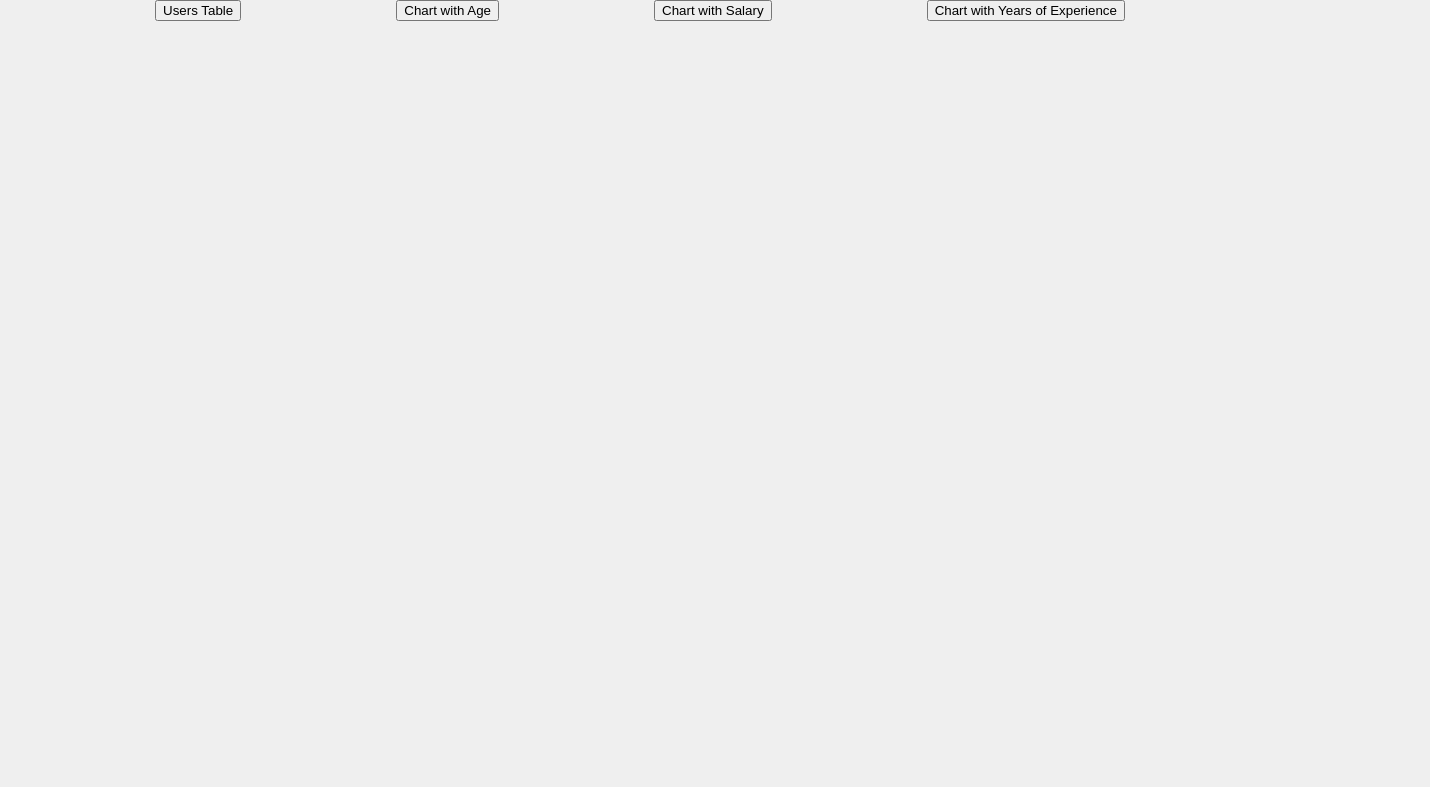
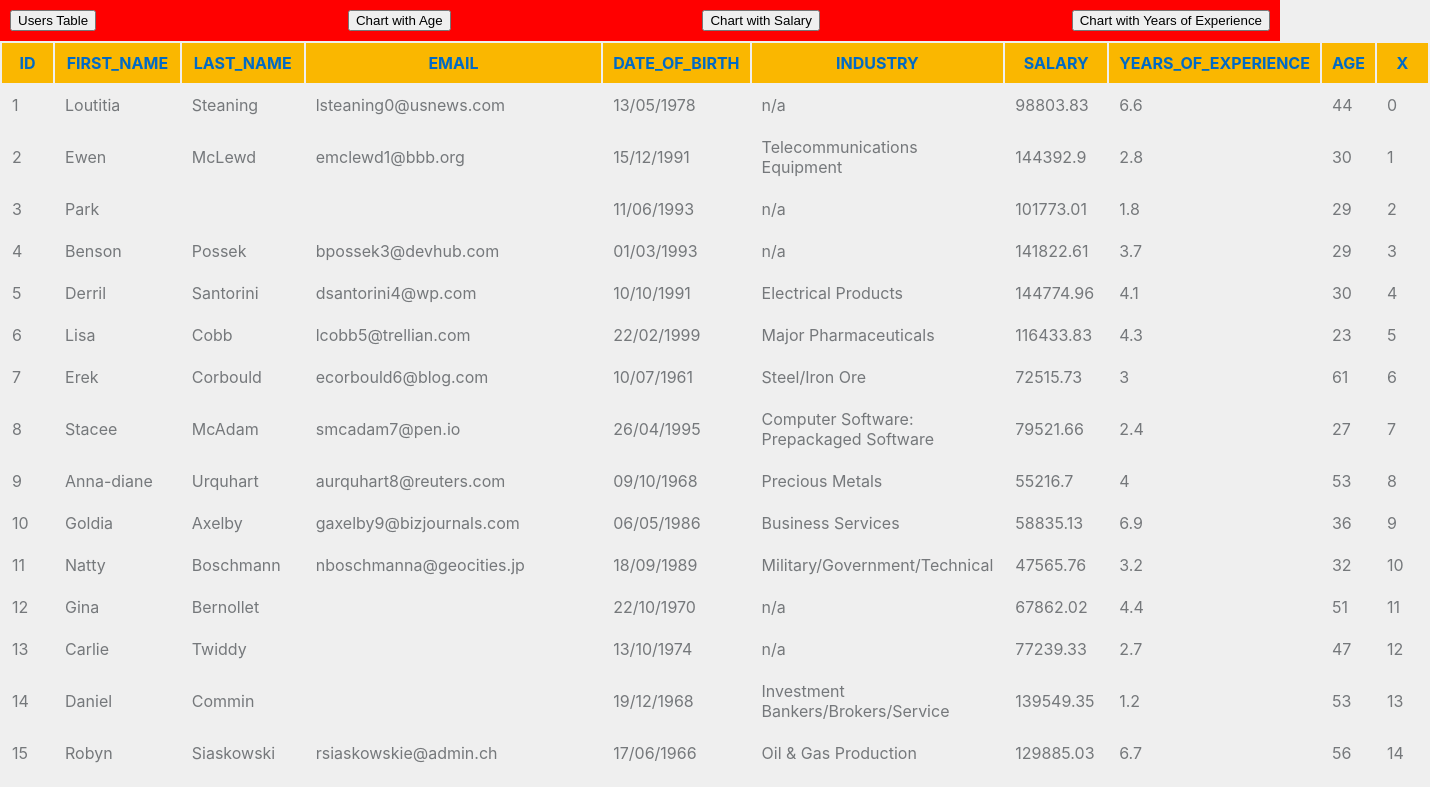
Before and after one commit to aftab97/react-ts-rtk-2022, a React (Create React App) app: page / in a window 1280 px wide. Shown: the top 787 px of the page, 1430 px wide, since content can reach past the window. Built offline with nearby package versions, Linux system fonts and the light colour scheme.

Commit message:
added scope and nav

```diff
--- a/src/App.tsx
+++ b/src/App.tsx
@@ -3,7 +3,7 @@ import { BrowserRouter, Route, Routes } from "react-router-dom";
 import { Chart } from "./Components/Chart";
 
 import { DynamicGraph } from "./Components/DynamicGraph";
-import { Home } from "./Components/Home";
+import { Nav } from "./Components/Nav";
 import { UsersTable } from "./Components/UsersTable";
 
 import { getUsers } from "./Store/Users/usersSlice";
@@ -13,13 +13,14 @@ export const App = () => {
     <>
       <BrowserRouter>
         <Routes>
-          <Route path="/" element={<Home />} />
-          <Route path="table" element={<UsersTable />} />
-          <Route path="charts" element={<Chart />}>
-            <Route path="1" element={<DynamicGraph type="age" />} />
-            <Route path="age" element={<DynamicGraph type="age" />} />
-            <Route path="yoe" element={<DynamicGraph type="yoe" />} />
-            <Route path="salary" element={<DynamicGraph type="salary" />} />
+          <Route path="/" element={<Nav />}>
+            <Route path="/" element={<UsersTable />} />
+            <Route path="charts" element={<Chart />}>
+              <Route path="1" element={<DynamicGraph type="age" />} />
+              <Route path="age" element={<DynamicGraph type="age" />} />
+              <Route path="yoe" element={<DynamicGraph type="yoe" />} />
+              <Route path="salary" element={<DynamicGraph type="salary" />} />
+            </Route>
           </Route>
         </Routes>
       </BrowserRouter>
--- a/src/Components/Home.tsx
+++ /dev/null
@@ -1,21 +0,0 @@
-import React from "react";
-import { useNavigate } from "react-router-dom";
-
-import "../Styles/styles.js";
-
-export const Home = () => {
-  const naigate = useNavigate();
-
-  return (
-    <div className="homescreen-container">
-      <button onClick={() => naigate("/table")}>Users Table</button>
-      <button onClick={() => naigate("/charts/age")}>Chart with Age</button>
-      <button onClick={() => naigate("/charts/salary")}>
-        Chart with Salary
-      </button>
-      <button onClick={() => naigate("/charts/yoe")}>
-        Chart with Years of Experience
-      </button>
-    </div>
-  );
-};
--- /dev/null
+++ b/src/Components/Nav.tsx
@@ -0,0 +1,23 @@
+import React from "react";
+import { Outlet, useNavigate } from "react-router-dom";
+
+import "../Styles/styles.js";
+
+export const Nav = () => {
+  const navigate = useNavigate();
+  return (
+    <>
+      <nav>
+        <button onClick={() => navigate("/")}>Users Table</button>
+        <button onClick={() => navigate("/charts/age")}>Chart with Age</button>
+        <button onClick={() => navigate("/charts/salary")}>
+          Chart with Salary
+        </button>
+        <button onClick={() => navigate("/charts/yoe")}>
+          Chart with Years of Experience
+        </button>
+      </nav>
+      <Outlet />
+    </>
+  );
+};
--- a/src/Components/UsersTable.tsx
+++ b/src/Components/UsersTable.tsx
@@ -1,6 +1,7 @@
 import { DataGrid, GridColumns, GridToolbar } from "@mui/x-data-grid";
 import React, { useEffect } from "react";
 import { useDispatch, useSelector } from "react-redux";
+import { Outlet } from "react-router-dom";
 import { AppDispatch, selectUsers } from "../Store/store";
 import { getUsers } from "../Store/Users/usersSlice";
 
@@ -45,7 +46,11 @@ export const UsersTable = () => {
   const getHeader = () => {
     var keys = getKeys();
     return keys?.map((key, index) => {
-      return <th key={key}>{key.toUpperCase()}</th>;
+      return (
+        <th key={key} scope="col">
+          {key.toUpperCase()}
+        </th>
+      );
     });
   };
 
@@ -65,6 +70,7 @@ export const UsersTable = () => {
 
   return (
     <>
+      <Outlet />
       {usersFetched.users.length > 0 && (
         <div>
           <table className="table">
--- /dev/null
+++ b/src/Styles/Nav.scss
@@ -0,0 +1,6 @@
+nav {
+  display: flex;
+  background-color: red;
+  padding: 10px;
+  justify-content: space-between;
+}
--- a/src/Styles/UsersTable.scss
+++ b/src/Styles/UsersTable.scss
@@ -2,6 +2,8 @@ $background: #efefef;
 $lfs-blue: #006ac6;
 $lfs-yellow: #fab700;
 $lfs-grey: #75787b;
+$lfs-white: #f1f1f1;
+
 body {
   background-color: $background;
 }
@@ -24,21 +26,21 @@ body {
         text-align: center;
         padding: 10px;
         color: $lfs-blue;
-        border: 1px solid #f1f1f1;
+        border: $lfs-white;
       }
     }
   }
   tbody {
     tr {
-      border-bottom: 1px solid #f1f1f1;
+      border-bottom: $lfs-white;
       color: $lfs-grey;
       td {
         padding: 10px;
-        border: 1px solid #f1f1f1;
+        border: $lfs-white;
       }
       th {
         padding-left: 10px;
-        border: 1px solid #f1f1f1;
+        border: $lfs-white;
       }
     }
   }
--- a/src/Styles/styles.js
+++ b/src/Styles/styles.js
@@ -1,2 +1,2 @@
-import "./Home.scss";
 import "./UsersTable.scss";
+import "./Nav.scss";
```
